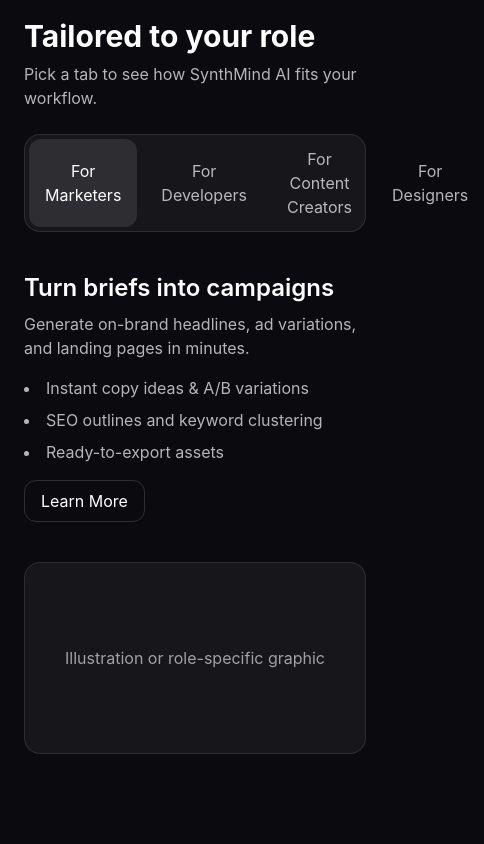
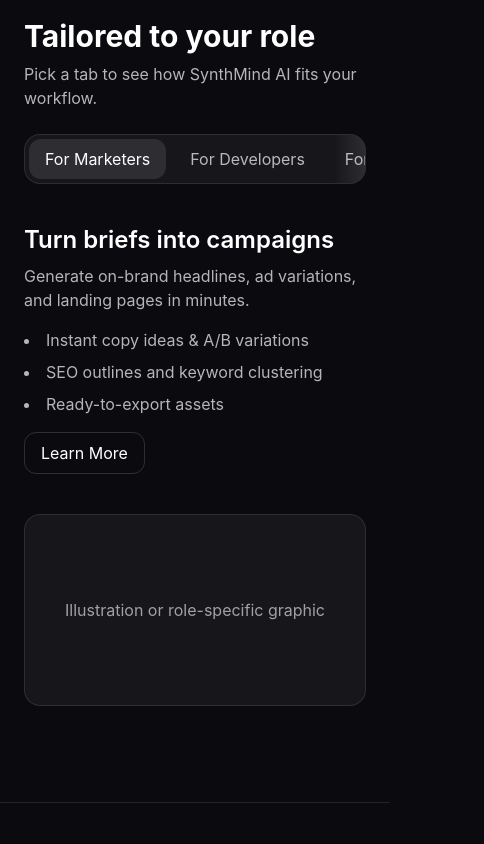
Before and after one commit to projoynaidu-cmd/SynthMind, a plain HTML site: page index.html in a window 390 px wide. Shown: the part 2700-3544 px from the top of the page, 484 px wide, since content can reach past the window. Drawn offline with nearby package versions, Linux system fonts and the light colour scheme.

Commit message:
fix fix some responsive issues

```diff
--- a/index.html
+++ b/index.html
@@ -403,7 +403,7 @@
     >
       <div class="mx-auto max-w-7xl px-6">
         <div
-          class="flex flex-col md:flex-row md:items-end md:justify-between gap-6"
+          class="flex  flex-col md:flex-row md:items-end md:justify-between gap-6"
         >
           <div>
             <h2 class="text-3xl md:text-4xl font-bold">
@@ -413,13 +413,14 @@
               Pick a tab to see how SynthMind AI fits your workflow.
             </p>
           </div>
+
           <div
-            class="flex gap-2 bg-white/5 p-1 rounded-2xl border border-white/10 w-full md:w-auto"
+            class="flex relative gap-2 bg-white/5 p-1 rounded-2xl border border-white/10 w-full md:w-auto items-center justify-start overflow-x-auto whitespace-nowrap no-scrollbar"
             role="tablist"
           >
             <button
-              :class="tab==='marketers'?'bg-white/10 text-white':'text-white/70'"
-              class="px-4 py-2 rounded-xl"
+              :class="tab==='marketers' ? 'bg-white/10 text-white' : 'text-white/70'"
+              class="px-4 py-2 rounded-xl inline-flex shrink-0"
               @click="tab='marketers'"
               role="tab"
               aria-selected="true"
@@ -427,29 +428,32 @@
               For Marketers
             </button>
             <button
-              :class="tab==='developers'?'bg-white/10 text-white':'text-white/70'"
-              class="px-4 py-2 rounded-xl"
+              :class="tab==='developers' ? 'bg-white/10 text-white' : 'text-white/70'"
+              class="px-4 py-2 rounded-xl inline-flex shrink-0"
               @click="tab='developers'"
               role="tab"
             >
               For Developers
             </button>
             <button
-              :class="tab==='creators'?'bg-white/10 text-white':'text-white/70'"
-              class="px-4 py-2 rounded-xl"
+              :class="tab==='creators' ? 'bg-white/10 text-white' : 'text-white/70'"
+              class="px-4 py-2 rounded-xl inline-flex shrink-0"
               @click="tab='creators'"
               role="tab"
             >
               For Content Creators
             </button>
             <button
-              :class="tab==='designers'?'bg-white/10 text-white':'text-white/70'"
-              class="px-4 py-2 rounded-xl"
+              :class="tab==='designers' ? 'bg-white/10 text-white' : 'text-white/70'"
+              class="px-4 py-2 rounded-xl inline-flex shrink-0"
               @click="tab='designers'"
               role="tab"
             >
               For Designers
             </button>
+            <!-- this need fix -->
+              <div class="pointer-events-none absolute right-0 top-0 h-full w-8 bg-gradient-to-l from-white/10 to-transparent"></div>
+
           </div>
         </div>
 
@@ -551,7 +555,7 @@
     </section>
 
     <!-- Testimonials -->
-    <section class="py-24 border-t border-white/10">
+    <section class="py-24 border-t border-white/10 ">
       <div class="mx-auto max-w-7xl px-6">
         <div class="flex items-end justify-between">
           <div>
@@ -643,8 +647,8 @@
     <!-- Pricing -->
     <section
       id="pricing"
-      class="py-24 border-t border-white/10"
-      x-data="{annual:true, prices:{free:0, proM:29, proY:24, bizM:79, bizY:66}}"
+      class="py-24 border-t border-white/10 "
+      x-data="{annual:true, prices:{free:0, proM:29, proY:24, bizM:79, bizY:66}} "
     >
       <div class="mx-auto max-w-7xl px-6">
         <div
@@ -748,8 +752,8 @@
     <!-- FAQ -->
     <section
       id="faq"
-      class="py-24 border-t border-white/10"
-      x-data="{open:null}"
+      class="py-24 border-t border-white/10 "
+      x-data="{open:null} "
     >
       <div class="mx-auto max-w-7xl px-6">
         <div class="max-w-2xl">
@@ -807,7 +811,7 @@
     </section>
 
     <!-- Footer -->
-    <footer class="border-t border-white/10 py-16">
+    <footer class="border-t border-white/10 py-16 ">
       <div class="mx-auto max-w-7xl px-6 grid md:grid-cols-4 gap-8 items-start">
         <div>
           <div class="flex items-center gap-2">
@@ -843,17 +847,23 @@
               href="#"
               class="h-9 w-9 rounded-lg border border-white/15 flex items-center justify-center hover:bg-white/10"
               aria-label="Twitter"
-            > <i class="fa-brands fa-twitter"></i></a>
+            >
+              <i class="fa-brands fa-twitter"></i
+            ></a>
             <a
               href="#"
               class="h-9 w-9 rounded-lg border border-white/15 flex items-center justify-center hover:bg-white/10"
               aria-label="Instagram"
-            > <i class="fa-brands fa-instagram"></i></a>
+            >
+              <i class="fa-brands fa-instagram"></i
+            ></a>
             <a
               href="#"
               class="h-9 w-9 rounded-lg border border-white/15 flex items-center justify-center hover:bg-white/10"
               aria-label="YouTube"
-            > <i class="fa-brands fa-youtube"></i></a>
+            >
+              <i class="fa-brands fa-youtube"></i
+            ></a>
           </div>
         </div>
       </div>
@@ -882,7 +892,6 @@
           class="aspect-video bg-black/50 rounded-xl flex items-center justify-center"
         >
           <span class="text-white/60">Embed product demo video here</span>
-
         </div>
       </div>
     </div>
--- a/style.css
+++ b/style.css
@@ -36,3 +36,11 @@
          opacity: 0;
      }
  }
+
+ .no-scrollbar::-webkit-scrollbar {
+  display: none;
+}
+.no-scrollbar {
+  -ms-overflow-style: none;
+  scrollbar-width: none;
+}
```
